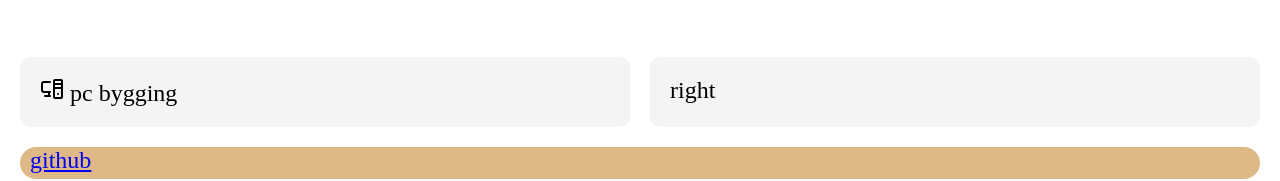
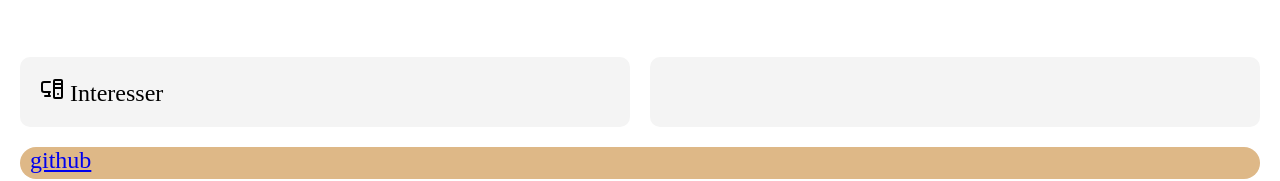
Before and after one commit to kasperisaperson/kasperisaperson.github.io, a plain HTML site: page index.html in a window 1280 px wide. Shown: the part 787-968 px from the top of the page. Drawn offline with Linux system fonts and the light colour scheme.

Commit message:
small change

```diff
--- a/index.html
+++ b/index.html
@@ -18,8 +18,8 @@
    <picture><img src="pic/placeholder.png" alt="placeholder"></picture>
     <main>om meg </main>
     <aside class="aside-left"><svg xmlns="http://www.w3.org/2000/svg" width="24" height="24" viewBox="0 0 24 24" fill="none" stroke="currentColor" stroke-width="2" stroke-linecap="round" stroke-linejoin="round" class="lucide lucide-monitor-pc preview-icon"><path d="M10 15H4a2 2 0 01-2-2V7a2 2 0 012-2h6"/><path d="M10 19H5"/><path d="M14 11h8"/><path d="M14 7h8"/><path d="M18 17h.01"/><path d="M9 19v-4"/><rect x="14" y="3" width="8" height="18" rx="1"/></svg>
-    pc bygging</aside>
-    <aside class="aside-right">right</aside>
+    Interesser</aside>
+    <aside class="aside-right"></aside>
     <footer><a href="https://github.com/kasperisaperson/kasperisaperson.github.io">github</a></footer>
 
 </body>
```
